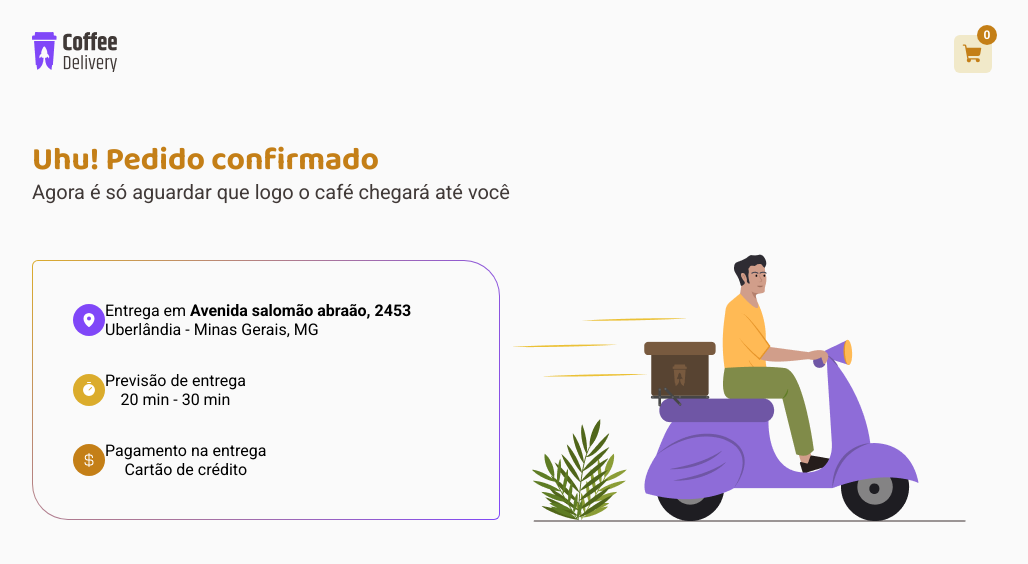
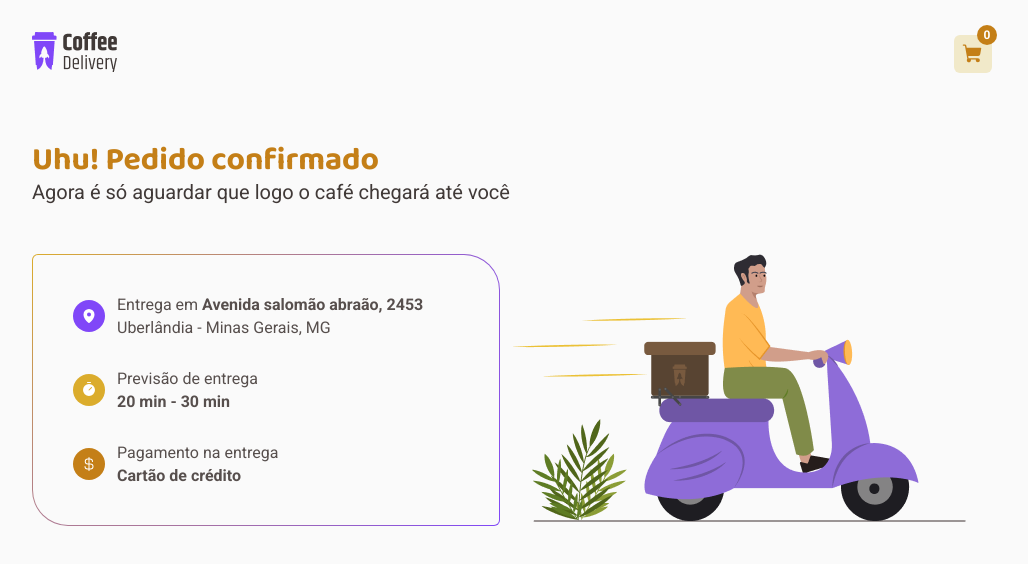
Before and after one commit to mbsegalla/coffee-delivery, a React (Vite) app: page /success in a window 1280 px wide. Shown: the top 564 px of the page, without its empty margins (128-1156 px from the left). Built offline with nearby package versions, Linux system fonts and the light colour scheme; data requests are answered from the project's data file.

Commit message:
Finalizando tela de pedido confirmado

```diff
--- a/src/components/ConfirmedOrder/index.tsx
+++ b/src/components/ConfirmedOrder/index.tsx
@@ -2,11 +2,15 @@ import { CurrencyDollar, MapPin, Timer } from 'phosphor-react'
 import { useContext } from 'react'
 import { OrderContext } from '../../contexts/Order/OrderContext'
 import delivery from '../../assets/delivery.png'
+import theme from '../../styles/theme'
 import {
   Container,
   Content,
   ContentText,
+  Info,
+  InfoContent,
   OrderInfoCard,
+  OrderInfoCardContainer,
   RoundedIcon,
   Text,
   Title,
@@ -20,56 +24,48 @@ const ConfirmedOrder = () => {
     <Container>
       <Title>Uhu! Pedido confirmado</Title>
       <Text>Agora é só aguardar que logo o café chegará até você</Text>
-      <div
-        style={{
-          display: 'flex',
-          justifyContent: 'space-between',
-          alignItems: 'center',
-        }}
-      >
+      <OrderInfoCardContainer>
         <OrderInfoCard>
           <Content>
-            <div>
-              <RoundedIcon style={{ backgroundColor: '#8047F8' }}>
+            <InfoContent>
+              <RoundedIcon style={{ backgroundColor: theme.purple }}>
                 <MapPin weight="fill" />
               </RoundedIcon>
-              <div
-                style={{
-                  display: 'flex',
-                  flexDirection: 'column',
-                  alignItems: 'flex-start',
-                }}
-              >
+              <Info>
                 <ContentText>
                   Entrega em <strong>Avenida salomão abraão, 2453</strong>
                 </ContentText>
                 <span>Uberlândia - Minas Gerais, MG</span>
-              </div>
-            </div>
-            <div>
-              <RoundedIcon style={{ backgroundColor: '#DBAC2C' }}>
+              </Info>
+            </InfoContent>
+            <InfoContent>
+              <RoundedIcon style={{ backgroundColor: theme.yellow }}>
                 <Timer weight="fill" />
               </RoundedIcon>
-              <div style={{ display: 'flex', flexDirection: 'column' }}>
+              <Info>
                 <ContentText>Previsão de entrega</ContentText>
-                <span>20 min - 30 min</span>
-              </div>
-            </div>
-            <div>
-              <RoundedIcon style={{ backgroundColor: '#C47F17' }}>
+                <span>
+                  <strong>20 min - 30 min</strong>
+                </span>
+              </Info>
+            </InfoContent>
+            <InfoContent>
+              <RoundedIcon style={{ backgroundColor: theme['yellow-dark'] }}>
                 <CurrencyDollar weight="fill" />
               </RoundedIcon>
-              <div style={{ display: 'flex', flexDirection: 'column' }}>
+              <Info>
                 <ContentText>Pagamento na entrega</ContentText>
-                <span>Cartão de crédito</span>
-              </div>
-            </div>
+                <span>
+                  <strong>Cartão de crédito</strong>
+                </span>
+              </Info>
+            </InfoContent>
           </Content>
         </OrderInfoCard>
         <div>
           <img src={delivery} />
         </div>
-      </div>
+      </OrderInfoCardContainer>
     </Container>
   )
 }
--- a/src/components/ConfirmedOrder/styles.ts
+++ b/src/components/ConfirmedOrder/styles.ts
@@ -44,14 +44,13 @@ export const Content = styled.div`
   display: flex;
   flex-direction: column;
   gap: 32px;
-
-  div {
-    display: flex;
-    align-items: center;
-  }
 `
 
-export const ContentText = styled.p``
+export const ContentText = styled.p`
+  font-family: 'Roboto';
+  color: ${(props) => props.theme['base-text']};
+  font-size: 1rem;
+`
 
 export const RoundedIcon = styled.div`
   width: 32px;
@@ -65,3 +64,25 @@ export const RoundedIcon = styled.div`
     color: ${(props) => props.theme.white};
   }
 `
+
+export const OrderInfoCardContainer = styled.div`
+  display: flex;
+  justify-content: space-between;
+  align-items: center;
+`
+export const Info = styled.div`
+  display: flex;
+  flex-direction: column;
+  gap: 4px;
+  align-items: flex-start;
+
+  span {
+    font-family: 'Roboto';
+    color: ${(props) => props.theme['base-text']};
+  }
+`
+export const InfoContent = styled.div`
+  gap: 12px;
+  display: flex;
+  align-items: center;
+`
```
